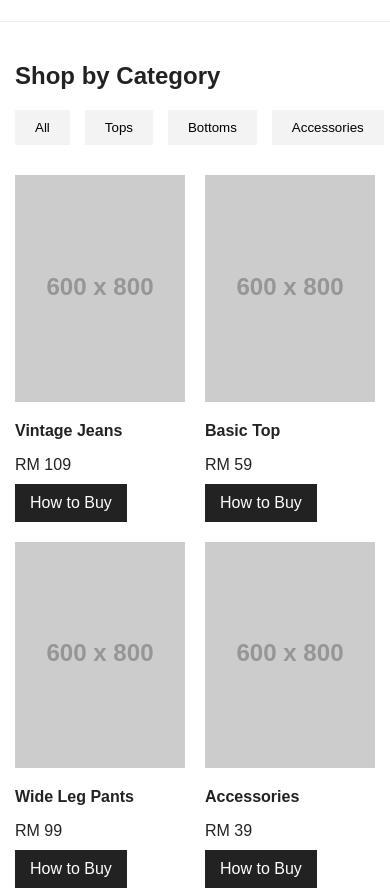
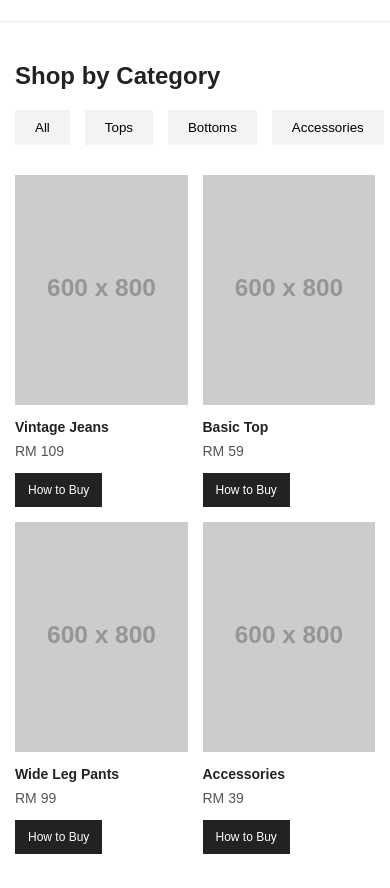
Before and after one commit to barbariangirllls/my-shop, a plain HTML site: page index.html in a window 390 px wide. Shown: the part 61-949 px from the top of the page. After the commit the page ends 915 px from the top, so only its background shows below. Drawn offline with Linux system fonts and the light colour scheme; placeholder pictures from the web are drawn by us.

Commit message:
Improve product card styling

```diff
--- a/index.html
+++ b/index.html
@@ -203,6 +203,69 @@ header {
         padding: 0 15px;
     }
 }
+        /* BBG Product Card Styling */
+
+.product {
+    min-width: 0;
+}
+
+.product img {
+    display: block;
+    width: 100%;
+    aspect-ratio: 3 / 4;
+    object-fit: cover;
+    background: #f3f3f3;
+}
+
+.product h3 {
+    font-size: 15px;
+    font-weight: 600;
+    margin: 14px 0 8px;
+}
+
+.product .price {
+    font-size: 14px;
+    margin: 0 0 14px;
+    color: #555;
+}
+
+.buy-button {
+    display: inline-block;
+    padding: 11px 18px;
+    font-size: 13px;
+    background: #222;
+    color: white;
+    text-decoration: none;
+    transition: background 0.2s ease;
+}
+
+.buy-button:hover {
+    background: #666;
+}
+
+/* Responsive Product Grid */
+
+@media (max-width: 900px) {
+    .products {
+        grid-template-columns: repeat(3, 1fr);
+    }
+}
+
+@media (max-width: 600px) {
+    .products {
+        grid-template-columns: repeat(2, 1fr);
+        gap: 15px;
+    }
+
+    .product h3 {
+        font-size: 14px;
+    }
+
+    .buy-button {
+        padding: 10px 13px;
+        font-size: 12px;
+    }
+}
     </style>
 </head>
 
@@ -253,7 +316,7 @@ header {
             <h3>Wide Leg Pants</h3>
             <p class="price">RM 99</p>
             <a class="buy-button"
-   href="https://wa.me/8613728008981?text=Hi%21%20I%27m%20interested%20in%20Basic%20Top.%20Is%20it%20available%3F"
+   href="https://wa.me/8613728008981?text=Hi%21%20I%27m%20interested%20in%20Wide%20Leg%20Pants.%20Is%20it%20available%3F"
    target="_blank">
     How to Buy
 </a>
@@ -264,7 +327,7 @@ header {
             <h3>Accessories</h3>
             <p class="price">RM 39</p>
             <a class="buy-button"
-   href="https://wa.me/8613728008981?text=Hi%21%20I%27m%20interested%20in%20Basic%20Top.%20Is%20it%20available%3F"
+   href="https://wa.me/8613728008981?text=Hi%21%20I%27m%20interested%20in%20Accessories.%20Is%20it%20available%3F"
    target="_blank">
     How to Buy
 </a>
```
